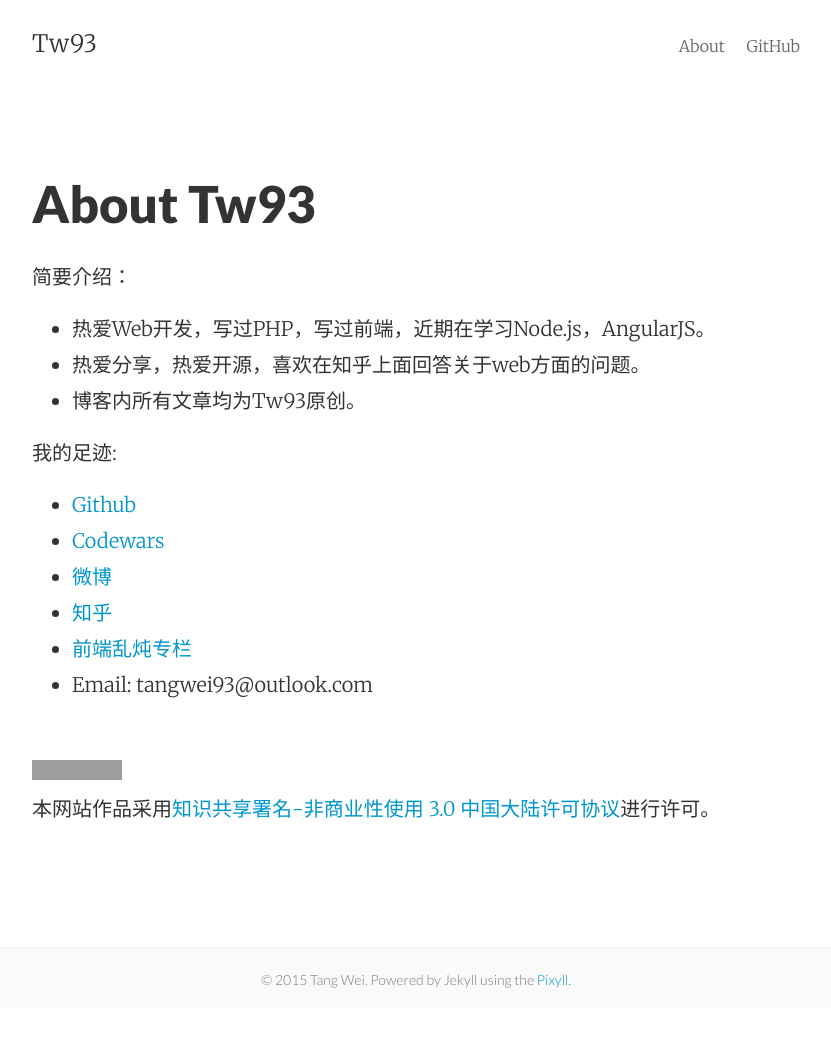
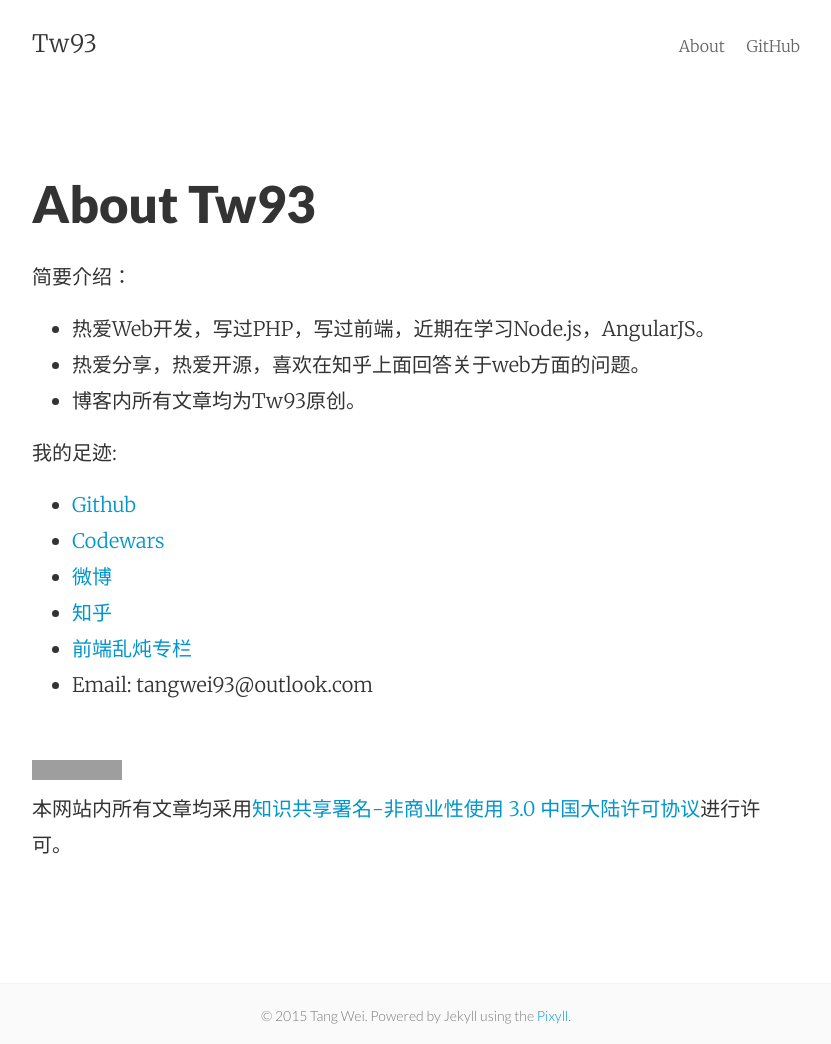
Before and after one commit to tw93/tw93.github.io, a Jekyll site: the page built from about.md, in a window 1280 px wide. Shown: the whole page, without its empty margins (224-1055 px from the left). Built offline with Jekyll 4.4.1, drawn with Linux system fonts in a browser that asks for light colours; before the commit the page ends 1008 px from its top, so only the background shows below that; grey boxes are pictures that could not be loaded.

Commit message:
add the 3.0

```diff
--- a/about.md
+++ b/about.md
@@ -21,4 +21,4 @@
 * Email: tangwei93@outlook.com
 
 <br>
-<a rel="license" href="http://creativecommons.org/licenses/by-nc/3.0/cn/" ><img alt="知识共享许可协议" style="border-width:0;" src="https://i.creativecommons.org/l/by-nc/3.0/cn/88x31.png" /></a><br />本网站作品采用<a rel="license" href="http://creativecommons.org/licenses/by-nc/3.0/cn/">知识共享署名-非商业性使用 3.0 中国大陆许可协议</a>进行许可。
+<a rel="license" href="http://creativecommons.org/licenses/by-nc/3.0/cn/" ><img alt="知识共享许可协议" style="border-width:0;" src="https://i.creativecommons.org/l/by-nc/3.0/cn/88x31.png" /></a><br />本网站内所有文章均采用<a rel="license" href="http://creativecommons.org/licenses/by-nc/3.0/cn/">知识共享署名-非商业性使用 3.0 中国大陆许可协议</a>进行许可。
```
